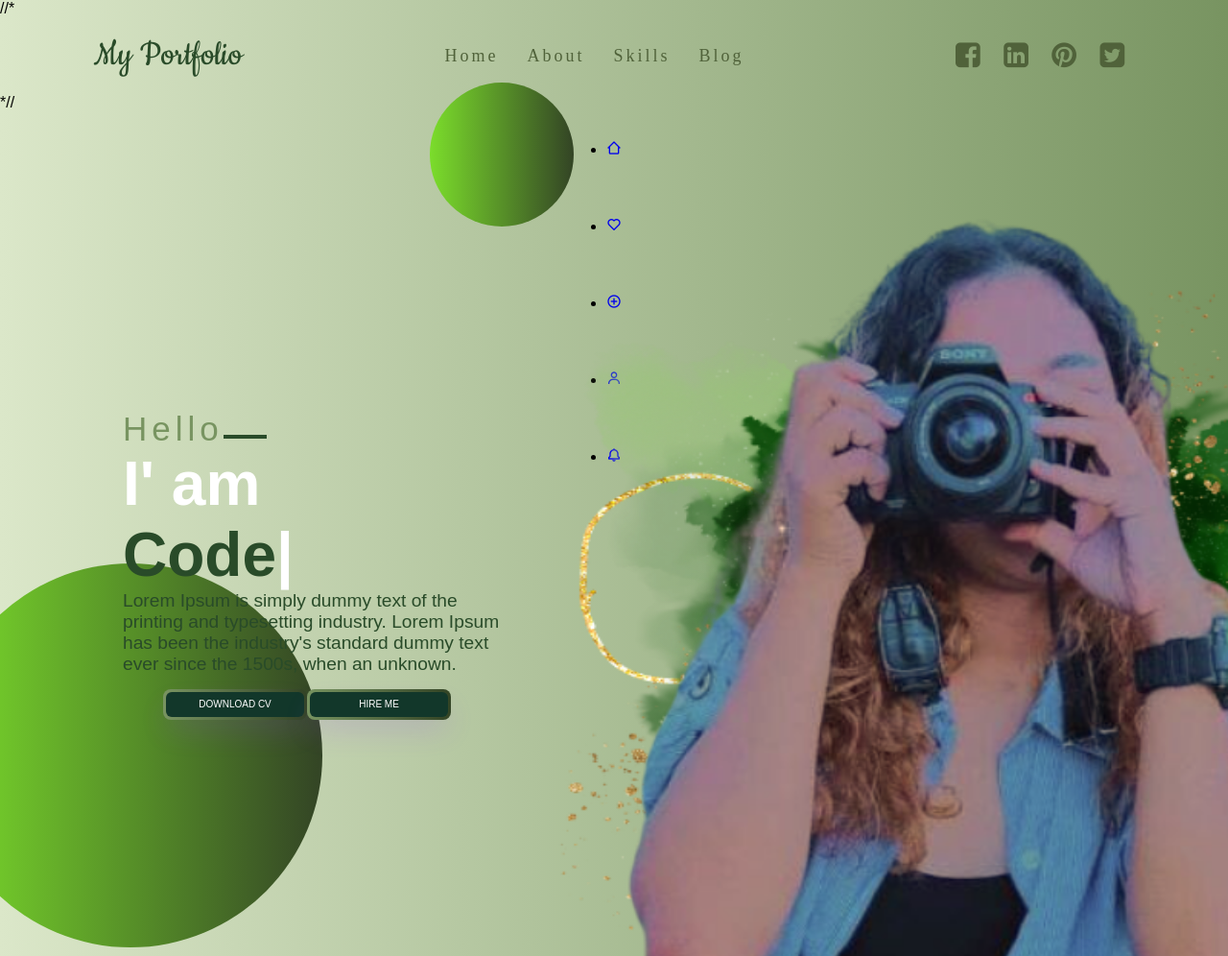
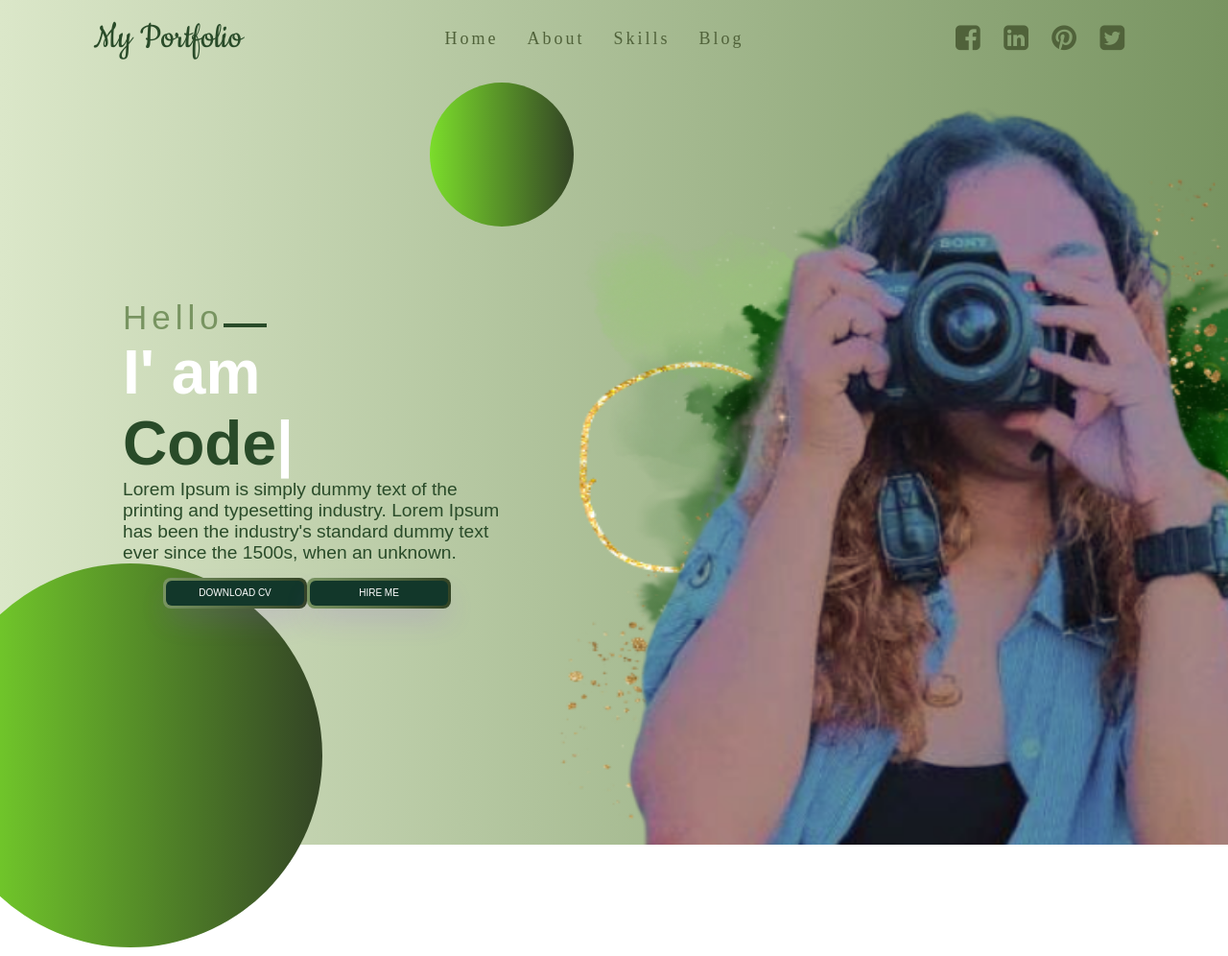
Before and after one commit to RenalynAlejo/myPorfolio, a plain HTML site: page index.html in a window 1280 px wide. Shown: the whole page at 96% size. Drawn offline with nearby package versions, Linux system fonts and the light colour scheme.

Commit message:
Update index.html

```diff
--- a/index.html
+++ b/index.html
@@ -12,7 +12,7 @@
 <body>
 
     <div class="container">
-       //*<nav>
+      <nav>
             <div class="logo" style = "font-family:'Cookie';   font-weight: 100;">My Portfolio</div>
             <ul class="navItems">
                 <li><a href="#">Home</a></li>
@@ -26,29 +26,9 @@
                 <a href="#"><i class="fa fa-pinterest"></i></a>
                 <a href="#"><i class="fa fa-twitter-square"></i></a>
             </div>
-        </nav>*//
+        </nav>
 
-        <nav class="nav">
-    <ul class="nav__links">
-      <li class="nav__link active">
-        <a href="#"><i class='bx bx-home-alt-2'></i></a>
-      </li>
-      <li class="nav__link">
-        <a href="#"><i class='bx bx-heart' ></i></a>
-      </li>
-      <li class="nav__link">
-        <a href="#"><i class='bx bx-plus-circle' ></i></a>
-      </li>
-      <li class="nav__link">
-        <a href="#"><i class='bx bx-user' ></i></a>
-      </li>
-      <li class="nav__link">
-        <a href="#"><i class='bx bx-bell' ></i></a>
-      </li>
 
-      <div class="nav__light"></div>
-    </ul>
-  </nav>
 
         <div class="wrapper">
             <div class="cols cols0">
```
